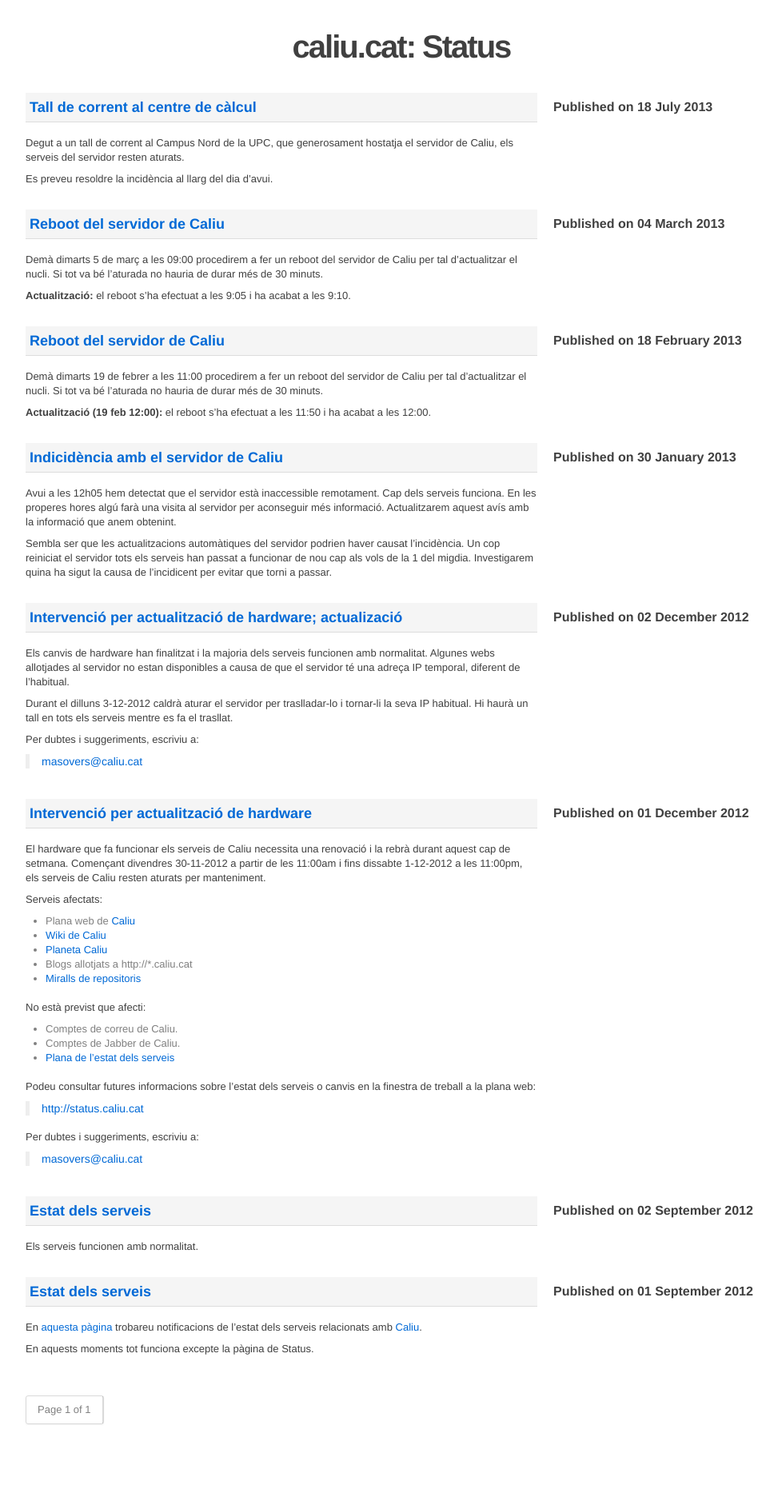
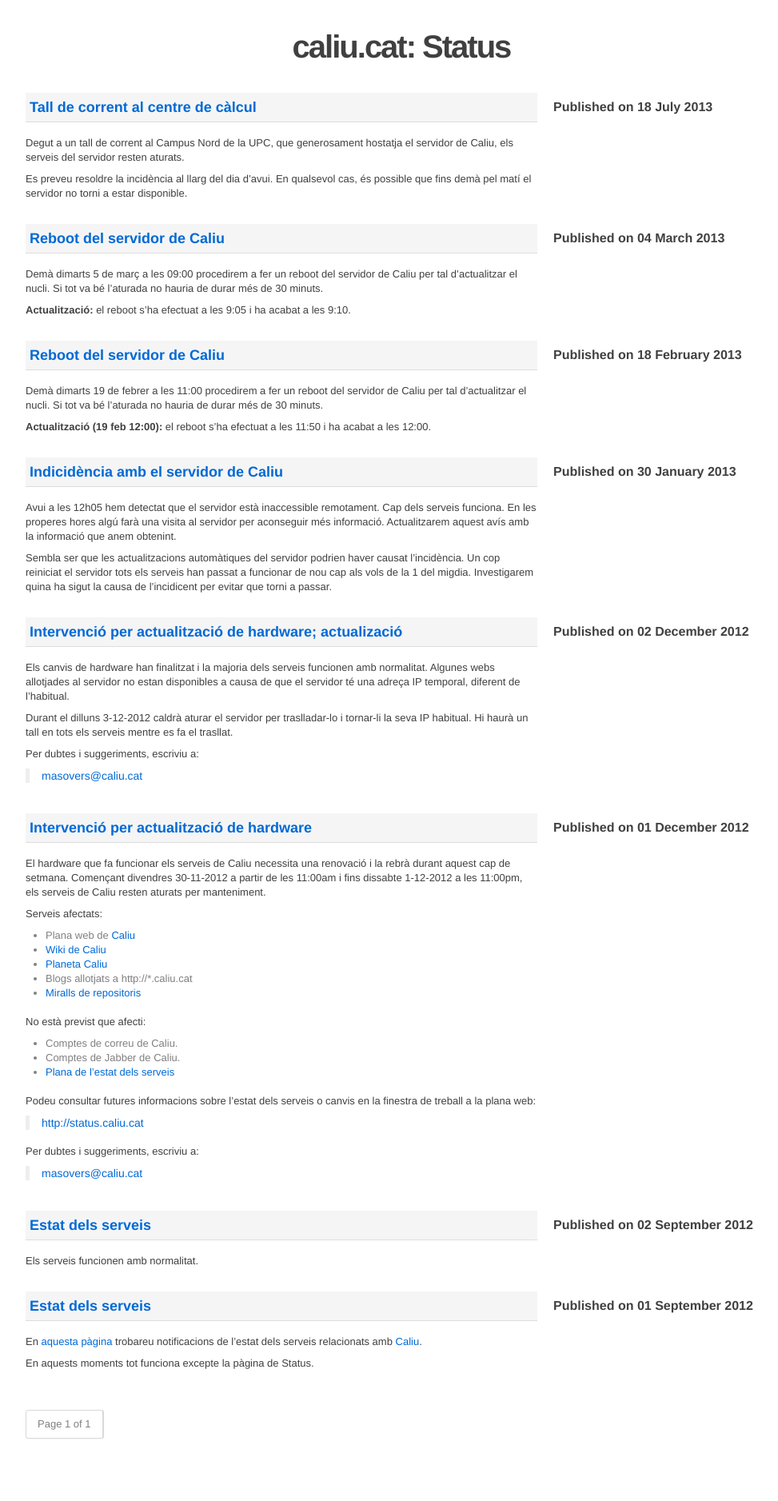
Before and after one commit to caliu/status, a Jekyll site: the page built from index.html, in a window 1280 px wide. Shown: the whole page at 80% size, without its empty margins (138-1111 px from the left). Built offline with Jekyll 4.4.1, drawn with Linux system fonts in a browser that asks for light colours; the list of posts is cut into pages by our own code.

Commit message:
afegeixo algun detall més sobre el tall

```diff
--- a/_posts/2013/2013-07-18-tall-de-corrent.md
+++ b/_posts/2013/2013-07-18-tall-de-corrent.md
@@ -7,4 +7,4 @@
 
 Degut a un tall de corrent al Campus Nord de la UPC, que generosament hostatja el servidor de Caliu, els serveis del servidor resten aturats.
 
-Es preveu resoldre la incidència al llarg del dia d'avui.
+Es preveu resoldre la incidència al llarg del dia d'avui. En qualsevol cas, és possible que fins demà pel matí el servidor no torni a estar disponible.
```
